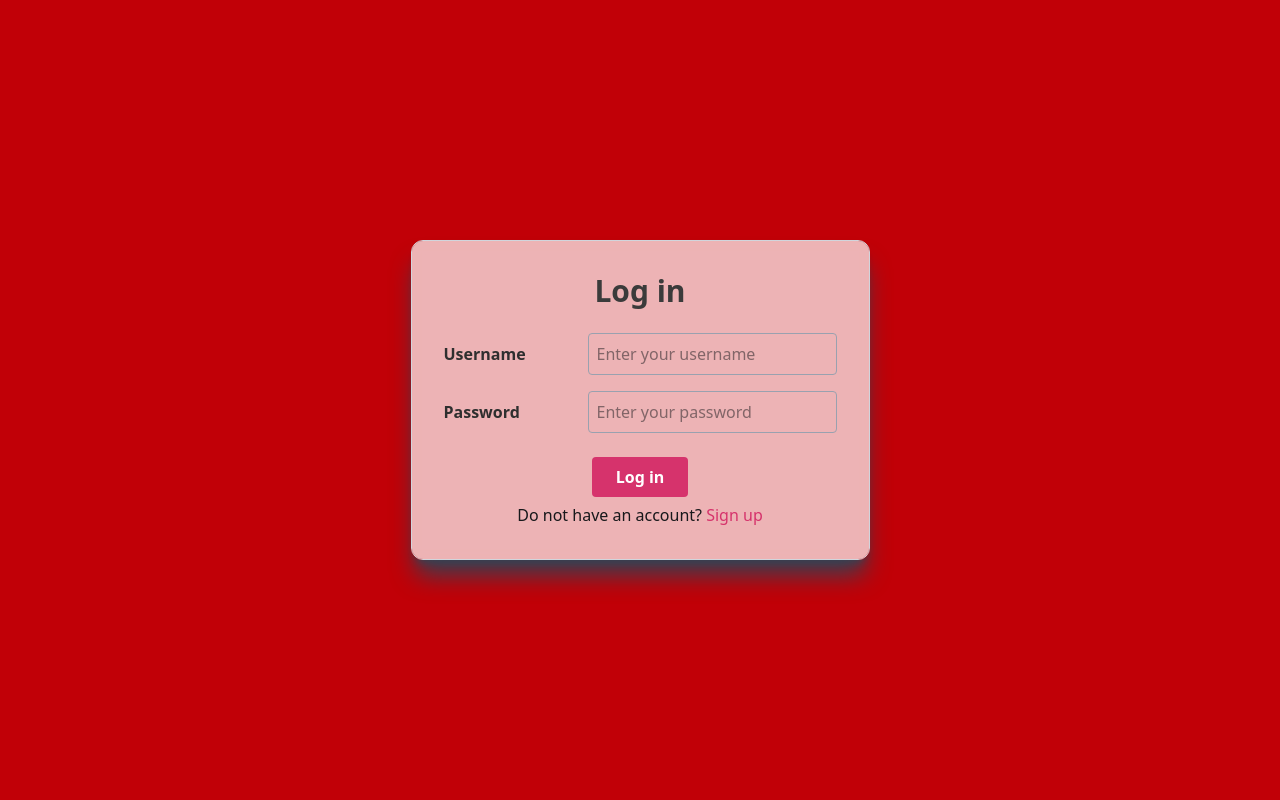
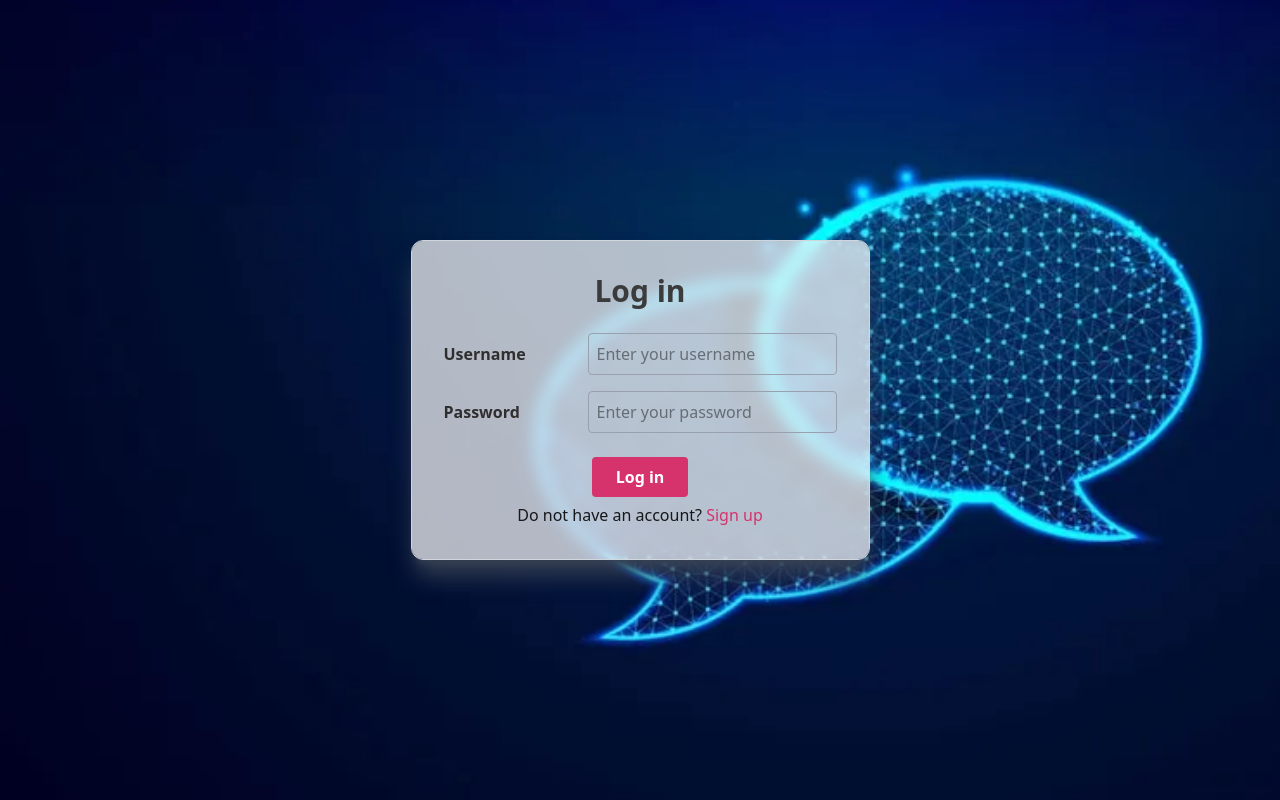
Before and after one commit to vsVaibhav07/Chat-App, a React (Vite) app in the folder frontend/: page /login in a window 1280 px wide. Built offline with nearby package versions, Linux system fonts and the light colour scheme; no server answers.

Commit message:
Removed bg color

```diff
--- a/frontend/src/App.jsx
+++ b/frontend/src/App.jsx
@@ -69,7 +69,7 @@ function App() {
 
   return (
 
-    <div className='sm:p-4 bg-red-700 h-screen flex items-center justify-center'>
+    <div className='sm:p-4 h-screen flex items-center justify-center'>
     <RouterProvider router={router}/>
 
     </div>
```
